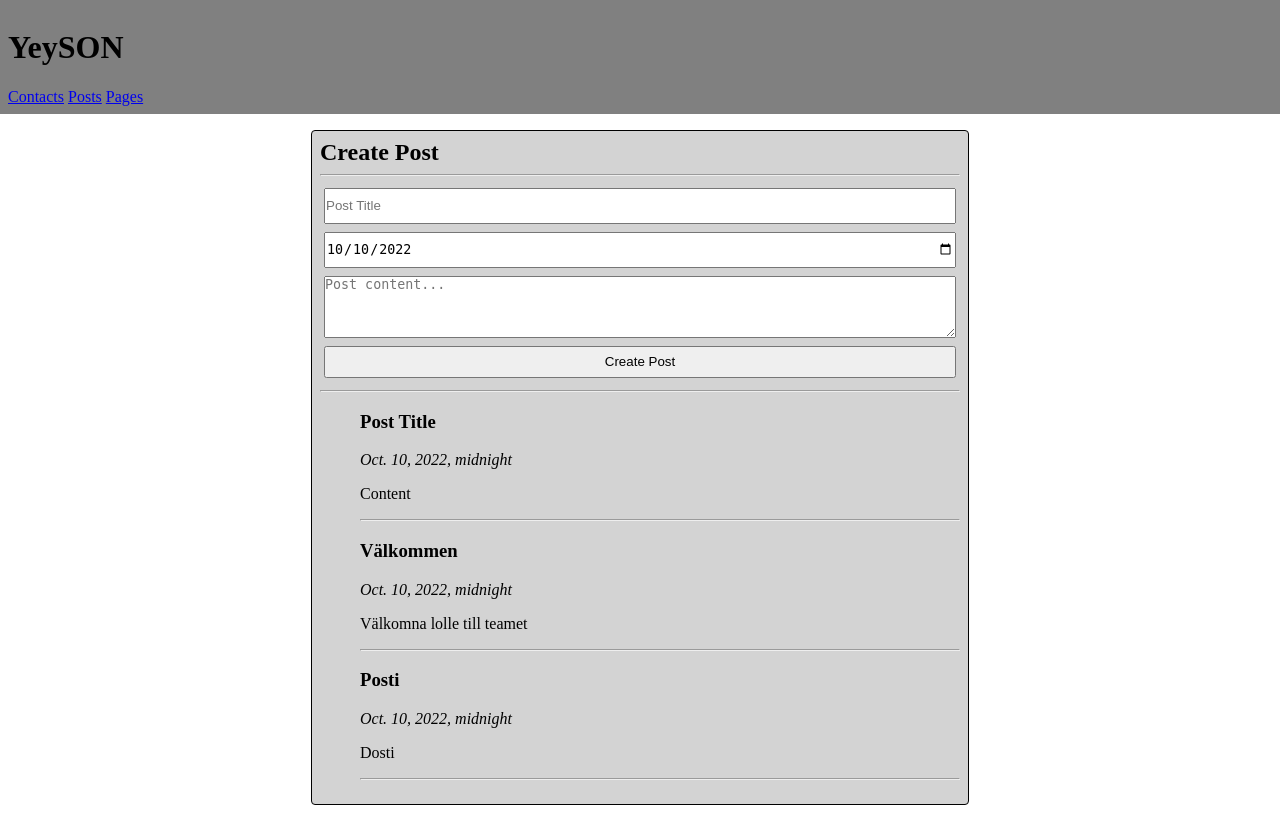
After one commit to tavro/YeySON, a Django app: page /posts/ in a window 1280 px wide. The commit adds this page. Run offline with Django 3.2, Linux system fonts and the light colour scheme; data comes from the database, SQL or seed files in the repository; both versions use the stored data as it was after the commit.

Commit message:
NEW: Separate into different pages

```diff
--- a/YeySON/YeySON/urls.py
+++ b/YeySON/YeySON/urls.py
@@ -15,9 +15,11 @@ Including another URLconf
 """
 from django.contrib import admin
 from django.urls import path
-from YeySON.views import home
+from YeySON.views import home, posts, pages
 
 urlpatterns = [
     path('admin/', admin.site.urls),
-    path('', home)
+    path('', home),
+    path('posts/', posts),
+    path('pages/', pages)
 ]
--- a/YeySON/YeySON/views.py
+++ b/YeySON/YeySON/views.py
@@ -3,9 +3,11 @@ from django.utils import timezone
 
 from YeySON.models import Committee, Contact, Post, Page
 
+
 def home(request):
     all_committees = Committee.objects.all()
     all_contacts = Contact.objects.all()
+
     context = {
         'committees': all_committees,
         'contacts': all_contacts
@@ -16,9 +18,33 @@ def home(request):
             Committee.objects.create(title=request.POST["fname-1"])
         elif "fname-2" in request.POST:
             Contact.objects.create(committee=request.POST["committees"], name=request.POST["fname-2"], position=request.POST["fname-3"], mail=request.POST["fname-4"])
-        elif "fname-5" in request.POST:
-            Page.objects.create(title=request.POST["fname-5"], path=request.POST["fname-6"], content=request.POST["area-1"])
-        elif "fname-7" in request.POST:
+
+    return render(request, 'base.html', context)
+
+
+def posts(request):
+    all_posts = Post.objects.all()
+
+    context = {
+        'posts': all_posts
+    }
+
+    if request.method == 'POST':
+        if "fname-7" in request.POST:
             Post.objects.create(title=request.POST["fname-7"], date=request.POST["post-date"], content=request.POST["area-2"])
 
-    return render(request, 'base.html', context)
+    return render(request, 'posts.html', context)
+
+
+def pages(request):
+    all_pages = Page.objects.all()
+
+    context = {
+        'posts': all_pages
+    }
+
+    if request.method == 'POST':
+        if "fname-5" in request.POST:
+            Page.objects.create(title=request.POST["fname-5"], path=request.POST["fname-6"], content=request.POST["area-1"])
+
+    return render(request, 'pages.html', context)
--- /dev/null
+++ b/YeySON/templates/posts.html
@@ -0,0 +1,80 @@
+<!DOCTYPE html>
+<html>
+    <head>
+        <title>YeySON - Posts</title>
+        <style>
+            html, body {
+                padding: 0;
+                margin: 0;
+            }
+            .Section {
+                width: 50%;
+                border: 1px solid black;
+                padding: 8px;
+                margin-left: auto;
+                margin-right: auto;
+                margin-top: 16px;
+                margin-bottom: 16px;
+                background-color: lightgray;
+                border-radius: 4px;
+            }
+            .Section h2 {
+                padding: 0px;
+                margin: 0px;
+            }
+            .Create-Committee {
+
+            }
+            .Button, .Textfield, .Dropdown, .Date {
+                height: 32px;
+                padding: 0;
+                margin: 4px;
+            }
+            .Textarea {
+                padding: 0;
+                margin: 4px;
+            }
+            form {
+                display: flex;
+                flex-direction: column;
+            }
+            header {
+                padding: 8px;
+                background-color: gray;
+            }
+        </style>
+    </head>
+    <body>
+        <header>
+            <h1>YeySON</h1>
+            <nav>
+                <a href="/">Contacts</a>
+                <a href="#">Posts</a>
+                <a href="/pages">Pages</a>
+            </nav>
+        </header>
+
+        <div class="Section">
+            <h2>Create Post</h2>
+            <hr/>
+            <form action="" method="post">
+                {% csrf_token %}
+                <input type="text" class="Textfield" placeholder="Post Title" id="fname-7" name="fname-7">
+                <input type="date" class="Date" id="date" name="post-date" value="2022-10-10" min="2022-10-10" max="2023-10-10">
+                <textarea id="area-2" class="Textarea" placeholder="Post content..." name="area-2" rows="4" cols="50"></textarea>
+                <input type="submit" class="Button" value="Create Post" />
+            </form>
+            <hr/>
+            <ul>
+                {% for o in posts %}
+                    <div>
+                        <h3>{{o.title}}</h3>
+                        <i>{{o.date}}</i>
+                        <p>{{o.content}}</p>
+                    </div>
+                    <hr/>
+                {% endfor %}
+            </ul>
+        </div>
+    </body>
+</html>
```
Also changed, not shown: YeySON/templates/base.html (+17 -43 lines), YeySON/templates/pages.html (added, +80 -0 lines), YeySON/db.sqlite3, YeySON/templates/css/base.css (deleted).
